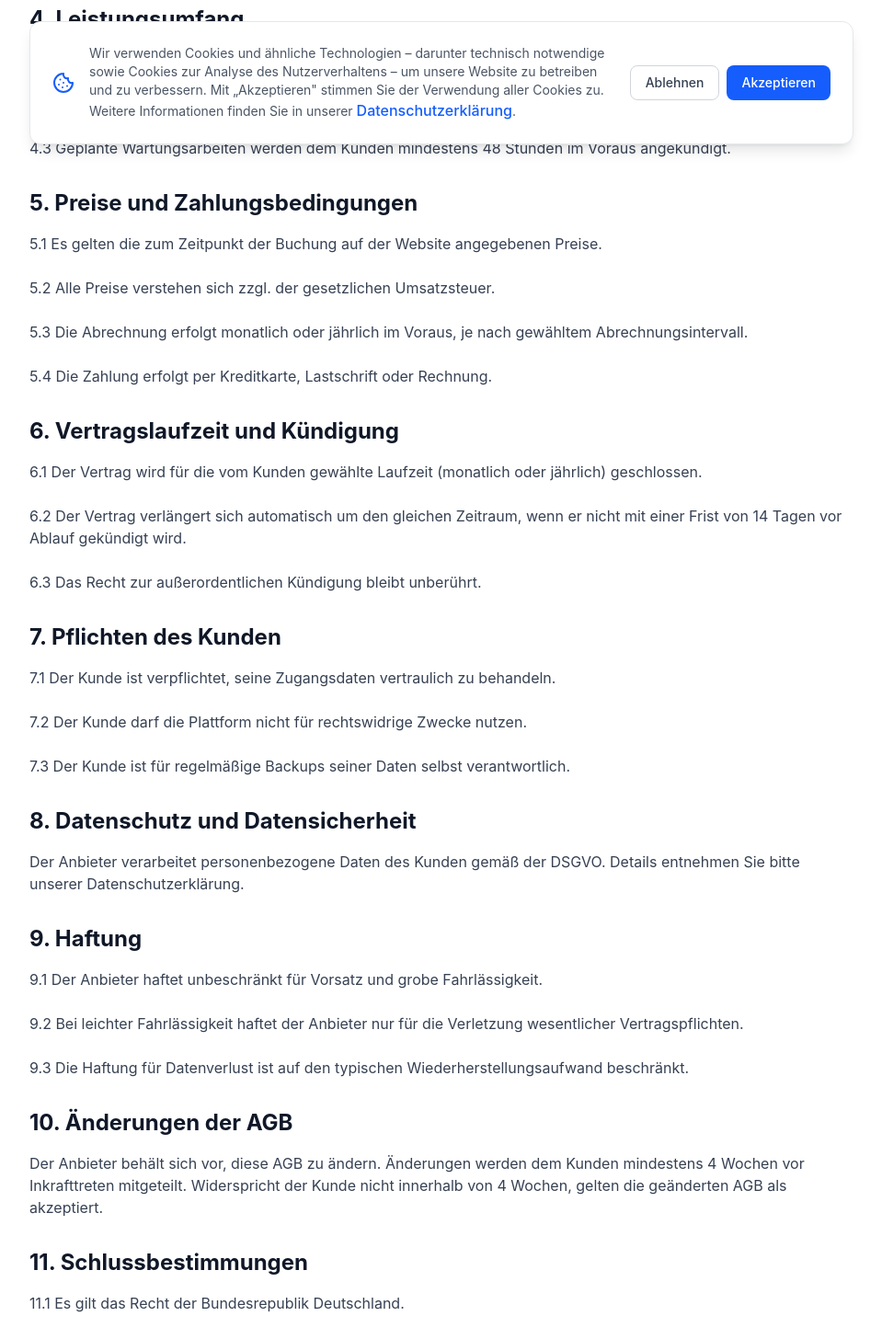
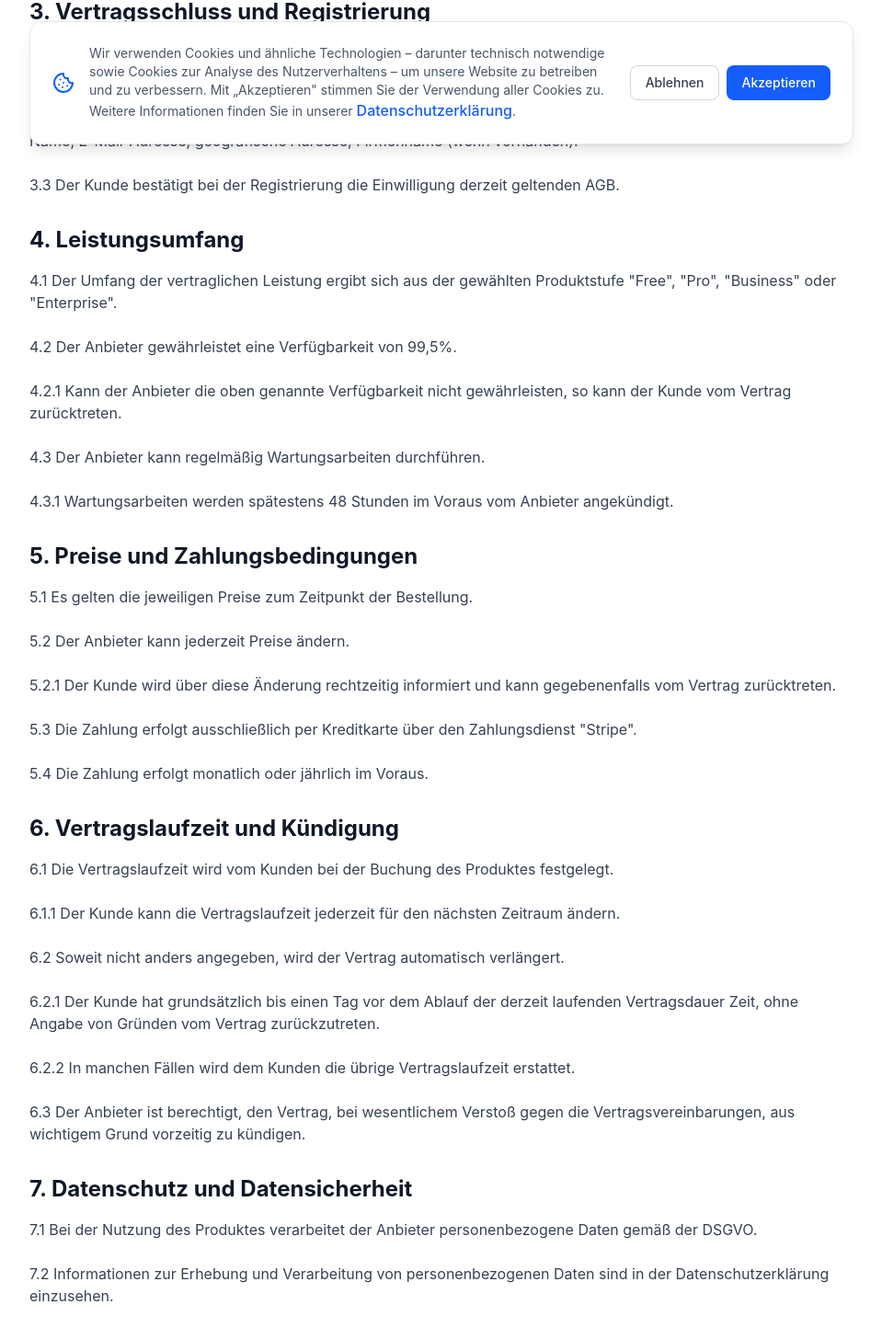
Before and after one commit to Leguan16/Pipelinr, a React (Vite) app: page /terms in a window 1280 px wide. Shown: the part 619-2075 px from the top of the page at 92% size, without its empty margins (160-1119 px from the left). Built offline with nearby package versions, Linux system fonts and the light colour scheme.

Commit message:
even more legal stuff

```diff
--- a/src/app/pages/Checkout.tsx
+++ b/src/app/pages/Checkout.tsx
@@ -1,6 +1,6 @@
 import { useState } from 'react';
 import { useNavigate, useSearchParams } from 'react-router';
-import { Check, CreditCard, AlertCircle } from 'lucide-react';
+import { Check, CreditCard, AlertCircle, Lock } from 'lucide-react';
 import {Footer} from "../components/Footer";
 import logo from '/src/content/logo.svg';
 
@@ -308,10 +308,16 @@ export function Checkout() {
                 </div>
 
                 <div className="pt-6 border-t border-gray-200">
-                  <h2 className="text-2xl font-bold text-gray-900 mb-6 flex items-center gap-2">
-                    <CreditCard className="w-6 h-6" />
-                    Zahlungsdaten
-                  </h2>
+                  <div className="flex items-center justify-between mb-6">
+                    <h2 className="text-2xl font-bold text-gray-900 flex items-center gap-2">
+                      <CreditCard className="w-6 h-6" />
+                      Zahlungsdaten
+                    </h2>
+                    <span className="flex items-center gap-1.5 px-3 py-1.5 bg-[#635bff]/10 border border-[#635bff]/20 rounded-lg text-xs font-medium text-[#4f46e5]">
+                      <Lock className="w-3 h-3" />
+                      Gesichert durch <strong>Stripe</strong>
+                    </span>
+                  </div>
 
                   <div className="space-y-5">
                     <div>
--- a/src/content/imprint.md
+++ b/src/content/imprint.md
@@ -19,15 +19,21 @@ Aufsichtsbehörde: Magistratisches Bezirksamt des I. Bezirkes
 
 ## Lizenzen & Hinweise
 
-Lizenzen: Diese Website verwendet an manchen Stellen "JetBrains Mono" als Schriftart.
-"JetbBrains" stellt diese Schriftart unter der SIL Open Font License, Version 1.1 ([https://scripts.sil.org/OFL](https://scripts.sil.org/OFL)) zur freien Nutzung
-und Weiterverbreitung zur Verfügung.
+**Lizenzen:** Diese Website verwendet an manchen Stellen "JetBrains Mono" als Schriftart.
+"JetbBrains" stellt diese Schriftart unter der SIL Open Font License, Version 1.1 ([https://scripts.sil.org/OFL](https://scripts.sil.org/OFL))
+zur freien Nutzung und Weiterverbreitung zur Verfügung.
 
-KI-Hinweis:
+**KI-Hinweise:**
 Das Layout und einzelne Inhalte wurden mithilfe von Figma und Figma AI gestaltet bzw. überarbeitet.
-Nach den Figma AI Terms ([https://www.figma.com/legal/ai-terms/](https://www.figma.com/legal/ai-terms/)) behalten Nutzer grundsätzlich ihre Rechte an eigenen Inhalten.
+Laut den Figma AI Terms ([https://www.figma.com/legal/ai-terms/](https://www.figma.com/legal/ai-terms/))
+behalten Nutzer grundsätzlich ihre Rechte an eigenen Inhalten.
 Alle Inhalte wurden vor der Veröffentlichung geprüft.
 
-Erstellungshinweis:
+Das Logo von DeployFlow wurde mithilfe von Claude erstellt und anschließend manuell überarbeitet.
+Laut den Anthropic Customer Terms ([https://www.anthropic.com/legal/consumer-terms](https://www.anthropic.com/legal/consumer-terms))
+behalten Nutzer grundsätzlich ihre Rechte an eigenen Inhalten.
+Alle Inhalte wurden vor der Veröffentlichung geprüft.
+
+**Erstellungshinweis:**
 Diese Website wurde ausschließlich im Rahmen einer Studienaufgabe erstellt.
 Das dargestellte Unternehmen sowie die dazu angegebenen Daten sind fiktiv.
--- a/src/content/privacy.md
+++ b/src/content/privacy.md
@@ -5,7 +5,7 @@ In dieser Datenschutzerklärung wird von uns als Verantwortlichem nach Art. 4 Ab
 welche Daten wir bei deinem Besuch auf unserer Website erheben und zu welchem Zweck wir diese verarbeiten.
 
 Diese Website wurde im Rahmen eines Studien-/Schulprojekts erstellt.
-Es handelt sich um einen fiktiven Webshop für das Softwareprodukt deployflow.
+Es handelt sich um einen fiktiven Webshop für das Softwareprodukt DeployFlow.
 Es findet kein echter Verkauf und keine echte Zahlungsabwicklung statt.
 
 **Alle Informationen über den Verantwortlichen für die Datenverarbeitung
@@ -36,7 +36,7 @@ werden zusätzlich folgende Daten erfasst und verarbeitet:
 Diese Daten werden ausschließlich verwendet, um die Registrierung und Nutzung der angebotenen Funktionen der Website zu ermöglichen
 sowie Anfragen der Nutzerinnen und Nutzer zu bearbeiten.
 
-Wenn explizit der Erhebung und Verarbeitung von Analysedaten (siehe **4. Cookies**) zugestimmt wird,
+Wenn explizit der Erhebung und Verarbeitung von Analysedaten (siehe Abschnitt **5. Cookies**) zugestimmt wird,
 werden zusätzlich folgende Daten erfasst und verarbeitet:
 
 - Cookies
@@ -69,9 +69,36 @@ Zu diesen Daten gehören:
 Die Verarbeitung dieser Daten erfolgt, um die Website technisch bereitzustellen und die Sicherheit der Website zu gewährleisten.
 Rechtsgrundlage ist das berechtigte Interesse gemäß Art. 6 Abs. 1 lit. f DSGVO.
 
-Cloudflare kann Daten auch außerhalb der Europäischen Union, insbesondere in den USA, verarbeiten. Weitere Informationen finden sich in der Datenschutzerklärung von Cloudflare.
+Cloudflare kann Daten auch außerhalb der Europäischen Union, insbesondere in den USA, verarbeiten.
+Weitere Informationen sind in der Datenschutzerklärung von Cloudflare zu finden: [https://www.cloudflare.com/privacypolicy/](https://www.cloudflare.com/privacypolicy/])
 
-## 3. Speicherdauer
+## 3. Zahlungsabwicklung
+
+DeployFlow verwendet Stripe für die Zahlungsabwicklung.
+
+Stripe Technology Company Limited (STC) \
+One Wilton Park \
+Wilton Place \
+Dublin 2, D02 FX04, Irland
+
+Stripe kann während der Zahlungsabwicklung personenbezogene Daten sammeln und verarbeiten.
+Zu diesen Daten gehören:
+
+* Name
+* E-Mail Adresse
+* Adressinformationen
+* Zahlungsinformationen
+* Transaktionsdetails
+* IP-Adresse
+* Browsertyp und Browserversion
+* Interaktionsdaten
+
+Die Verarbeitung dieser Daten erfolgt, um die Zahlung abwickeln zu können, und ist daher technisch notwendig.
+Zusätzlich kann Stripe Daten erfassen, die zur Betrugsbekämpfung verwendet werden.
+
+Weitere Informationen sind in der Datenschutzerklärung von Stripe zu finden: [https://stripe.com/de/privacy](https://stripe.com/de/privacy)
+
+## 4. Speicherdauer
 
 Personenbezogene Daten werden nur so lange gespeichert,
 wie es für den jeweiligen Zweck erforderlich ist oder gesetzliche Aufbewahrungspflichten bestehen.
@@ -84,9 +111,12 @@ Die Speicherdauer richtet sich nach den jeweiligen Anforderungen des eingesetzte
 Nutzerinnen und Nutzer können ihre Einwilligung jederzeit widerrufen.
 
 Im Rahmen der Bereitstellung der Website durch Cloudflare können technische Verbindungs- und Sicherheitsdaten durch Cloduflare verarbeitet werden.
-Details dazu finden Sie in der Datenschutzerklärung von Cloudflare (https://www.cloudflare.com/privacypolicy/).
+Weitere Informationen sind in der Datenschutzerklärung von Cloudflare zu finden: [https://www.cloudflare.com/privacypolicy/](https://www.cloudflare.com/privacypolicy/])
 
-## 4. Cookies
+Für die Zahlungsabwicklung kann Stripe Daten verarbeiten.
+Weitere Informationen sind in der Datenschutzerklärung von Stripe zu finden: [https://stripe.com/de/privacy](https://stripe.com/de/privacy)
+
+## 5. Cookies
 
 Wir verwenden verschiedene Cookies, um das Nutzungserlebnis zu verbessern und zu analysieren.
 Dazu werden Informationen über Seitenaufrufe, Klickverhalten und Nutzerinteraktionen gesammelt und verarbeitet.
@@ -95,7 +125,7 @@ Solche Cookies werden nur nach entsprechender Einwilligung gesetzt.
 Cookies, die benötigt werden, um die Funktionsfähigkeit der Website zu gewährleisten, werden unabhängig von der Einwilligung gesetzt.
 Diese Cookies sind technisch notwendig und ermöglichen die Nutzung der Website.
 
-## 5. Ihre Rechte
+## 6. Ihre Rechte
 
 Betroffene Personen haben nach der DSGVO, insbesondere folgende Rechte:
 
@@ -116,12 +146,12 @@ Barichgasse 40-42 \
 Telefon: +43 1 52 152-0 \
 E-Mail: dsb@dsb.gv.at
 
-## 6. Widerruf Ihrer Einwilligung zur Datenverarbeitung
+## 7. Widerruf Ihrer Einwilligung zur Datenverarbeitung
 
 Durch das Recht auf Widerruf zur Datenverarbeitung haben die die Möglichkeit, bereits erteilte Einwilligungen jederzeit zu widerrufen.
 Die bis zum Widerruf erfolgte Datenverarbeitung bleibt davon unberührt.
 
-## 7. Externe Links
+## 8. Externe Links
 
 Diese Website verwendet externe Links zu Webseiten anderer Dienste.
 Wir haben keinen Einfluss darauf, inwiefern diese Dienste ihre Datenschutzerklärung einhalten.
--- a/src/content/terms.md
+++ b/src/content/terms.md
@@ -2,77 +2,106 @@
 
 ## 1. Geltungsbereich
 
-Diese Allgemeinen Geschäftsbedingungen (AGB) gelten für alle Verträge zwischen der DeployFlow GmbH (nachfolgend "Anbieter") und ihren Kunden über die Nutzung der CI/CD-Plattform DeployFlow.
+Diese Allgemeinen Geschäftsbedingungen (AGB) gelten für die Nutzung der Website und der Softwarelösung DeployFlow.
+
+DeployFlow (folgend "Produkt") ist eine cloudbasierte CI/CD-Plattform, für die Verwaltung und Deployment von Software.
+
+Anbieter ist DeployFlow GmbH, Musterstraße 123, 1010 Wien, Österreich
+
+Diese AGB gelten für alle Verträge zwischen DeployFlow GmbH (folgend "Anbieter") und den Nutzerinnen und Nutzern (folgend "Kunden") der Software,
+soweit keine abweichenden schriftlichen Vereinbarungen getroffen wurden.
 
 ## 2. Vertragsgegenstand
 
-Der Anbieter stellt dem Kunden eine cloudbasierte CI/CD-Plattform zur Verfügung, über die der Kunde Build-, Test- und Deployment-Pipelines für seine Software-Projekte erstellen und ausführen kann.
+Der Anbieter stellt dem Kunden eine cloudbasierte CI/CD-Plattform zur Verfügung.
+Damit können Kunden unter anderem Build-Prozesse verwalten und anschließend Software deployen und integrieren.
 
 ## 3. Vertragsschluss und Registrierung
 
-3.1 Der Vertrag kommt durch die Registrierung des Kunden auf der Website des Anbieters zustande.
+3.1 Das Vertragsverhältnis zwischen Kunden und Anbieter kommt durch die Registrierung des Kunden
+und der damit verbundenen Bestellung des Produktes und durch Annahme des Anbieters zustande.
 
-3.2 Der Kunde muss bei der Registrierung wahrheitsgemäße und vollständige Angaben machen.
+3.2 Der Kunde muss bei der Registrierung folgende Daten wahrheitsgemäß und vollständig angeben: vollständiger Name, E-Mail-Adresse, geografische Adresse, Firmenname (wenn vorhanden).
 
-3.3 Mit der Registrierung erklärt der Kunde sein Einverständnis mit diesen AGB.
+3.3 Der Kunde bestätigt bei der Registrierung die Einwilligung derzeit geltenden AGB.
 
 ## 4. Leistungsumfang
 
-4.1 Der Anbieter stellt dem Kunden die Plattform gemäß der gewählten Preisstufe zur Verfügung.
+4.1 Der Umfang der vertraglichen Leistung ergibt sich aus der gewählten Produktstufe "Free", "Pro", "Business" oder "Enterprise".
 
-4.2 Der Anbieter gewährleistet eine Verfügbarkeit der Plattform von 99,5% im Jahresmittel.
+4.2 Der Anbieter gewährleistet eine Verfügbarkeit von 99,5%.
 
-4.3 Geplante Wartungsarbeiten werden dem Kunden mindestens 48 Stunden im Voraus angekündigt.
+4.2.1 Kann der Anbieter die oben genannte Verfügbarkeit nicht gewährleisten, so kann der Kunde vom Vertrag zurücktreten.
+
+4.3 Der Anbieter kann regelmäßig Wartungsarbeiten durchführen.
+
+4.3.1 Wartungsarbeiten werden spätestens 48 Stunden im Voraus vom Anbieter angekündigt.
 
 ## 5. Preise und Zahlungsbedingungen
 
-5.1 Es gelten die zum Zeitpunkt der Buchung auf der Website angegebenen Preise.
+5.1 Es gelten die jeweiligen Preise zum Zeitpunkt der Bestellung.
 
-5.2 Alle Preise verstehen sich zzgl. der gesetzlichen Umsatzsteuer.
+5.2 Der Anbieter kann jederzeit Preise ändern.
 
-5.3 Die Abrechnung erfolgt monatlich oder jährlich im Voraus, je nach gewähltem Abrechnungsintervall.
+5.2.1 Der Kunde wird über diese Änderung rechtzeitig informiert und kann gegebenenfalls vom Vertrag zurücktreten.
 
-5.4 Die Zahlung erfolgt per Kreditkarte, Lastschrift oder Rechnung.
+5.3 Die Zahlung erfolgt ausschließlich per Kreditkarte über den Zahlungsdienst "Stripe".
+
+5.4 Die Zahlung erfolgt monatlich oder jährlich im Voraus.
 
 ## 6. Vertragslaufzeit und Kündigung
 
-6.1 Der Vertrag wird für die vom Kunden gewählte Laufzeit (monatlich oder jährlich) geschlossen.
+6.1 Die Vertragslaufzeit wird vom Kunden bei der Buchung des Produktes festgelegt.
 
-6.2 Der Vertrag verlängert sich automatisch um den gleichen Zeitraum, wenn er nicht mit einer Frist von 14 Tagen vor Ablauf gekündigt wird.
+6.1.1 Der Kunde kann die Vertragslaufzeit jederzeit für den nächsten Zeitraum ändern.
 
-6.3 Das Recht zur außerordentlichen Kündigung bleibt unberührt.
+6.2 Soweit nicht anders angegeben, wird der Vertrag automatisch verlängert.
 
-## 7. Pflichten des Kunden
+6.2.1 Der Kunde hat grundsätzlich bis einen Tag vor dem Ablauf der derzeit laufenden Vertragsdauer Zeit, ohne Angabe von Gründen vom Vertrag zurückzutreten.
 
-7.1 Der Kunde ist verpflichtet, seine Zugangsdaten vertraulich zu behandeln.
+6.2.2 In manchen Fällen wird dem Kunden die übrige Vertragslaufzeit erstattet.
 
-7.2 Der Kunde darf die Plattform nicht für rechtswidrige Zwecke nutzen.
+6.3 Der Anbieter ist berechtigt, den Vertrag, bei wesentlichem Verstoß gegen die Vertragsvereinbarungen, aus wichtigem Grund vorzeitig zu kündigen.
 
-7.3 Der Kunde ist für regelmäßige Backups seiner Daten selbst verantwortlich.
+## 7. Datenschutz und Datensicherheit
 
-## 8. Datenschutz und Datensicherheit
+7.1 Bei der Nutzung des Produktes verarbeitet der Anbieter personenbezogene Daten gemäß der DSGVO.
 
-Der Anbieter verarbeitet personenbezogene Daten des Kunden gemäß der DSGVO. Details entnehmen Sie bitte unserer Datenschutzerklärung.
+7.2 Informationen zur Erhebung und Verarbeitung von personenbezogenen Daten sind in der Datenschutzerklärung einzusehen.
 
-## 9. Haftung
+## 8. Haftung
 
-9.1 Der Anbieter haftet unbeschränkt für Vorsatz und grobe Fahrlässigkeit.
+8.1 Der Anbieter haftet für von ihm verursachte Schäden gegenüber dem Kunden gemäß den gesetzlichen Bestimmungen.
 
-9.2 Bei leichter Fahrlässigkeit haftet der Anbieter nur für die Verletzung wesentlicher Vertragspflichten.
+8.2 Bei Datenverlust haftet der Anbieter nur für den Wiederherstellungsaufwand.
 
-9.3 Die Haftung für Datenverlust ist auf den typischen Wiederherstellungsaufwand beschränkt.
+8.3 Der Kunde haftet grundsätzlich für die von ihm erstellten Konfigurationen.
+
+## 9. Softwarenutzung
+
+9.1 Der Anbieter stellt die Software zur Verfügung.
+
+9.2 Der Kunde ist für die Softwarenutzung selbst verantwortlich.
+
+9.3 Der Kunde darf die Software nicht für Zwecke nutzen, die gegen Gesetze verstoßen oder dritten Schaden.
+
+9.4 Bei Verstoß gegen die Softwarenutzung behält sich der Anbieter vor, den Vertrag aus wichtigem Grund vorzeitig zu kündigen.
 
 ## 10. Änderungen der AGB
 
-Der Anbieter behält sich vor, diese AGB zu ändern. Änderungen werden dem Kunden mindestens 4 Wochen vor Inkrafttreten mitgeteilt. Widerspricht der Kunde nicht innerhalb von 4 Wochen, gelten die geänderten AGB als akzeptiert.
+10.1 Der Anbieter behält sich vor, die AGB und die damit verbundenen Vertragsbestimmungen zu ändern.
 
-## 11. Schlussbestimmungen
+10.2 Der Anbieter informiert spätestens 4 Wochen vor Inkrafttretung der Änderungen.
 
-11.1 Es gilt das Recht der Bundesrepublik Deutschland.
+10.3 Der Kunde hat die Möglichkeit, diesen Änderungen zu widersprechen und vom Vertrag zurückzutreten.
 
-11.2 Sollten einzelne Bestimmungen dieser AGB unwirksam sein, bleibt die Wirksamkeit der übrigen Bestimmungen unberührt.
+## 11. Geltendes Recht, Erfüllungsort, Gerichtsstand
 
-11.3 Gerichtsstand ist Berlin.
+11.1 Es gilt österreichisches Recht.
+
+11.2 Erfüllungsort ist 1010, Wien
+
+11.3 Gerichtsstand für alle Streitigkeiten aus dem Vertragsverhältnis ist 1010, Wien.
 
 ---
 
```
